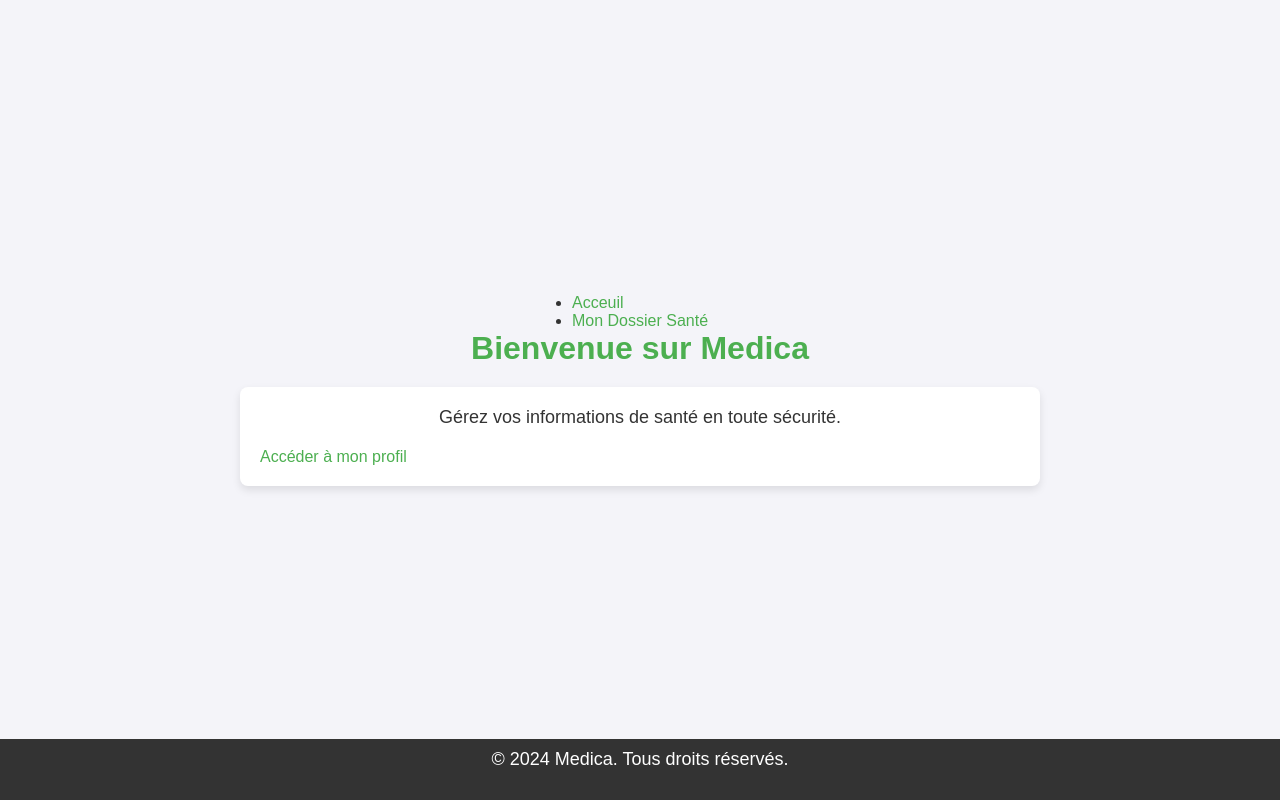
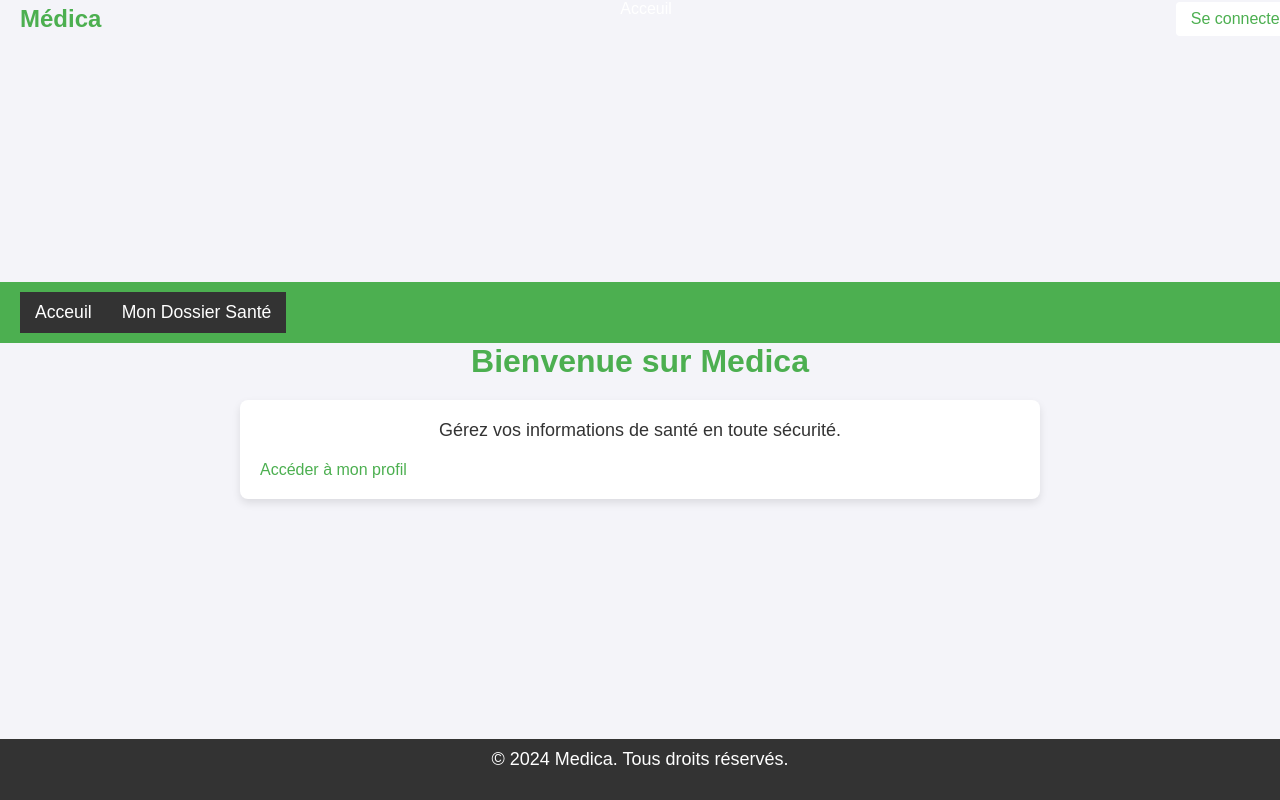
Before and after one commit to Paul-Passeron/ChallengeEntreprendre, a Flask app: page / in a window 1280 px wide. Run offline with Flask 3, Linux system fonts and the light colour scheme.

Commit message:
tried css

```diff
--- a/src/static/css/style.css
+++ b/src/static/css/style.css
@@ -11,7 +11,6 @@
     color: #333;
     display: flex;
     flex-direction: column;
-    align-items: center;
     justify-content: center;
     min-height: 100vh;
 }
@@ -147,3 +146,69 @@
     background-color: #cce5ff;
     color: #004085;
 }
+
+.header {
+    background-color: #4CAF50;
+    color: white;
+    padding: 10px 20px;
+    display: flex;
+    justify-content: space-between;
+    align-items: center;
+}
+
+.header-content {
+    display: flex;
+    align-items: center;
+    width: 100%;
+    position: fixed;
+    top: 0;
+}
+
+.site-name {
+    font-size: 1.5em;
+    margin-right: 15px;
+}
+
+.site-title {
+    font-size: 1em;
+    flex: 1;
+}
+
+.connect-btn {
+    background-color: #ffffff;
+    color: #4CAF50;
+    border: none;
+    padding: 8px 15px;
+    font-size: 1em;
+    cursor: pointer;
+    border-radius: 4px;
+}
+
+.connect-btn:hover {
+    background-color: #e5e5e5;
+}
+
+/* Barre de navigation */
+.nav-bar {
+    background-color: #333;
+}
+
+.nav-bar ul {
+    list-style-type: none;
+    display: flex;
+    justify-content: center;
+}
+
+.nav-bar ul li {
+    margin: 10px 15px;
+}
+
+.nav-bar ul li a {
+    color: white;
+    text-decoration: none;
+    font-size: 1.1em;
+}
+
+.nav-bar ul li a:hover {
+    color: #4CAF50;
+}
--- a/src/templates/layout.html
+++ b/src/templates/layout.html
@@ -1,22 +1,31 @@
 <!DOCTYPE html>
 <html lang="en">
+
 <head>
   <meta charset="UTF-8">
   <meta name="viewport" content="width=device-width, initial-scale=1.0">
   <title>Medica - Gestion de santé</title>
-    <link rel="stylesheet"
-      href="{{ url_for('static', filename='css/style.css') }}">
+  <link rel="stylesheet" href="{{ url_for('static', filename='css/style.css') }}">
 </head>
+
 <body>
-    <ul class="no-list-style horizontal-list text-center nav-menu">
+  <header class="header">
+    <div class="header-content">
+      <h1 class="site-name">Médica</h1>
+      <p class="site-title">Acceuil</p>
+      <button class="connect-btn">Se connecter</button>
+    </div>
+      <nav class="nav-bar">
+        <ul>
           <li>
-        <a href = "{{ url_for('index') }}">Acceuil</a>
+            <a href="{{ url_for('index') }}">Acceuil</a>
           </li>
           <li>
             <a href="{{ url_for('mds') }}">Mon Dossier Santé</a>
           </li>
         </ul>
       </nav>
+  </header>
   <h1>Bienvenue sur Medica</h1>
   <main>
     {% with messages = get_flashed_messages(with_categories=true) %}
@@ -36,4 +45,5 @@
     <p>&copy; 2024 Medica. Tous droits réservés.</p>
   </footer>
 </body>
+
 </html>
```
Lines whose indentation alone changed are shown as unchanged.
